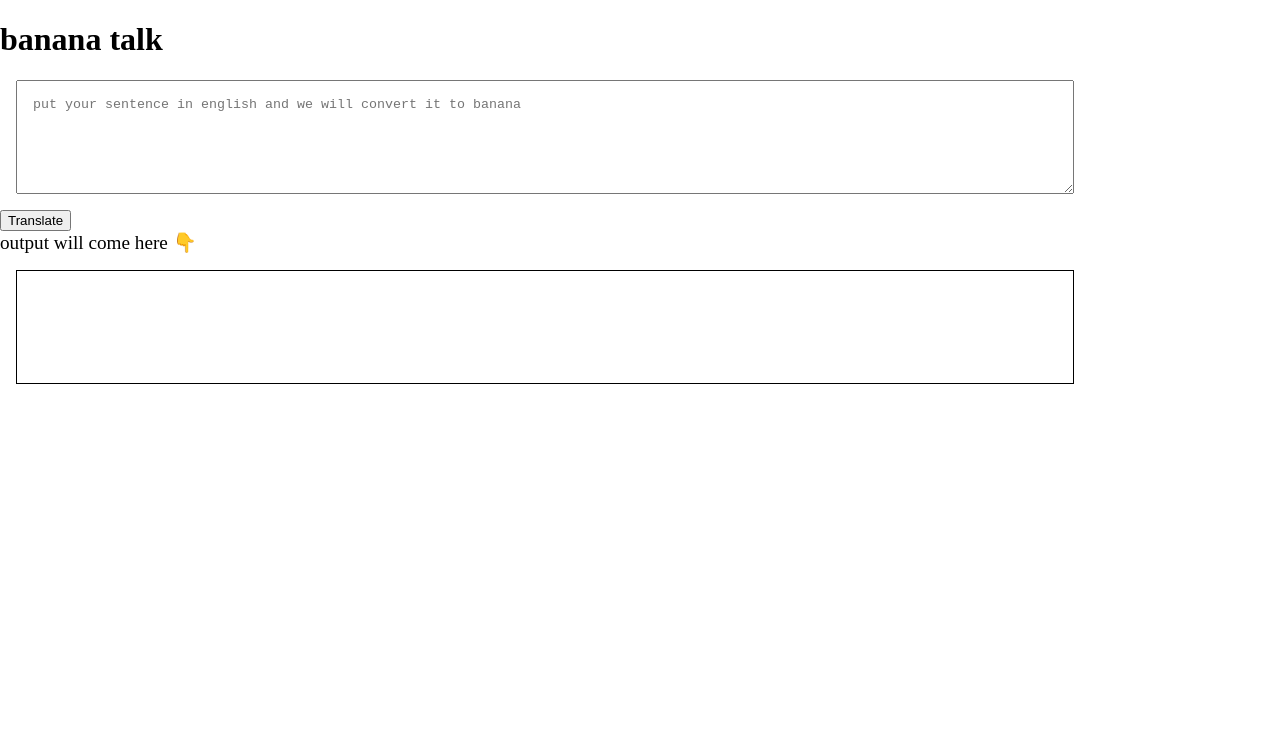
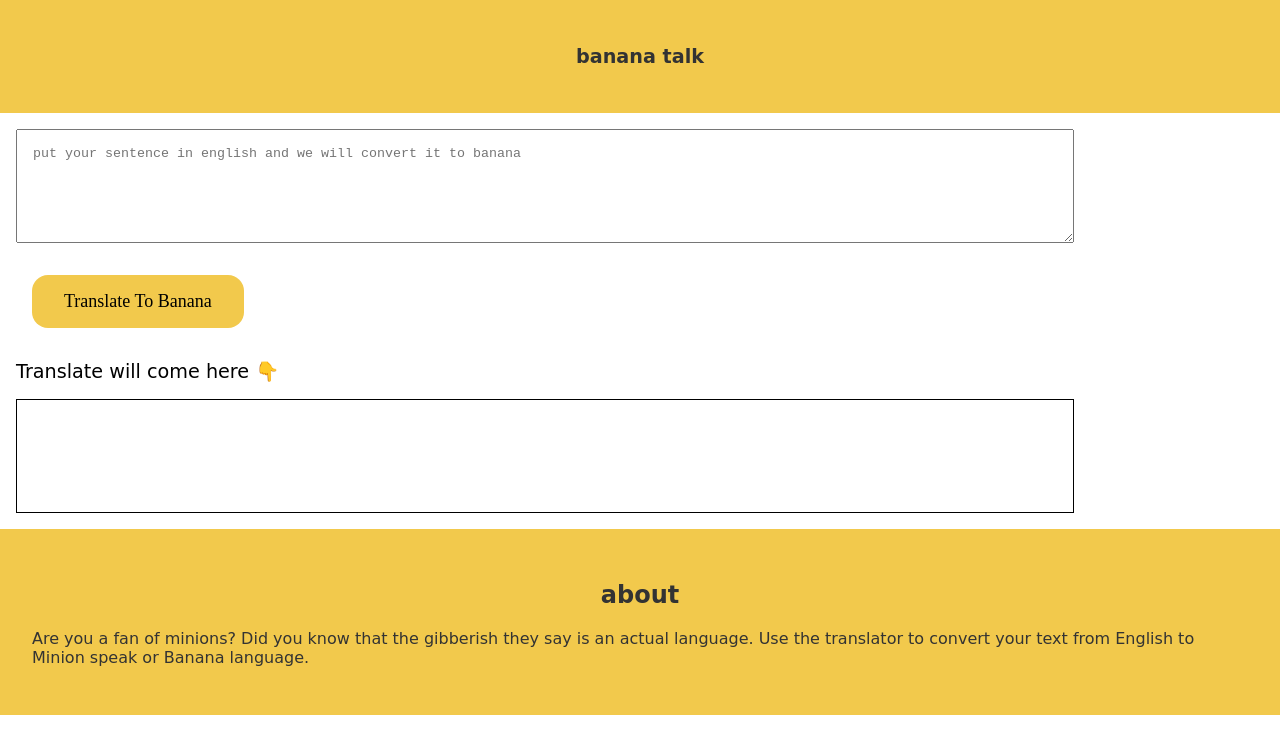
Before and after one commit to dixit18/banana-speak, a plain HTML site: page index.html in a window 1280 px wide. Drawn offline with Linux system fonts and the light colour scheme.

Commit message:
final project commit

```diff
--- a/index.html
+++ b/index.html
@@ -5,33 +5,10 @@
     <meta http-equiv="X-UA-Compatible" content="IE=edge">
     <meta name="viewport" content="width=device-width, initial-scale=1.0">
     <title>banana-speak</title>
-  <style>
-    body{
-      margin: 0px;
-    }
-      textarea{
-
-        width: 80%;
-        height: 10vh;
-        margin: 1rem;
-        display: block;
-        padding: 1rem;
-      }
-      #output{
-          border: 1px solid black;
-          height: 10vh;
-          width: 80%;
-          margin: 1rem;
-          padding: 1rem;
-
-      }
-      .header {
-        color: black;
-      }
-  </style>
+  <link rel="stylesheet" href="style.css">
 </head>
 <body>
-  <header class="header">
+  <header class="header container">
     <h1 class="header-h1">banana talk</h1>
 
   </header>
@@ -39,10 +16,16 @@
 
     <textarea name="" id="txt-input" cols="30" rows="10" placeholder="put your sentence in english and we will convert it to banana"></textarea>
 
-    <button id="btn-translate">Translate</button>
-    <div style="font-size: larger;">output will come here 👇</div>
+    <button id="btn-translate">Translate To Banana</button>
+    <div class="translate-output-text" style="font-size: larger;">Translate will come here 👇</div>
 
     <div id="output"></div>
+
+    <footer class="footer container">
+      <h2 class="footer-heading ">about</h2>
+      <p>Are you a fan of minions? Did you know that the gibberish they say is an actual language. Use the translator to convert your text from English to Minion speak or Banana language.</p>
+
+    </footer>
 
     <script src="app.js" type="text/javascript"></script>
 </body>
--- /dev/null
+++ b/style.css
@@ -0,0 +1,53 @@
+:root{
+    --primary-color : #F2C94C;
+    --black-color:#333333;
+}
+
+
+body{
+    margin: 0px;
+    font-family: cursive;
+  }
+    textarea{
+
+      width: 80%;
+      height: 10vh;
+      margin: 1rem;
+      display: block;
+      padding: 1rem;
+    }
+    #output{
+        border: 1px solid black;
+        height: 10vh;
+        width: 80%;
+        margin: 1rem;
+        padding: 1rem;
+
+    }
+    .container {
+      background-color: var(--primary-color);
+      color: #333333;;
+      padding: 2rem;
+    }
+    .header h1{
+      text-align: center;
+      font-size: larger;
+    }
+    #btn-translate{
+        border: none;
+        background-color: var(--primary-color);
+        padding: 1rem 2rem;
+        margin: 1rem 0rem;
+        font-size: large;
+        font-family: 'kalam','cursive';
+        margin-left: 2rem;
+        border-radius: 1rem;
+
+
+    }
+    .translate-output-text{
+        margin: 1rem;
+    }
+    .footer-heading{
+        text-align: center;
+    }
```
